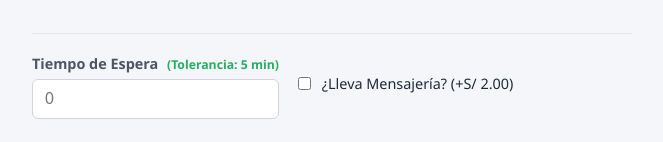
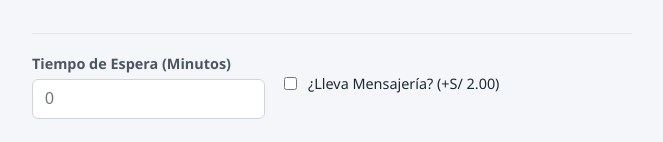
Before and after one commit to Cristian-hash/taxitel-frontend, an Angular app in the folder taxitel-frontend/: page / in a window 1280 px wide. Shown: the part 535-677 px from the top of the page, without its empty margins (308-971 px from the left). Built offline with nearby package versions, Linux system fonts and the light colour scheme.

Commit message:
Correcion de visualizacion

```diff
--- a/taxitel-frontend/src/app/components/formulario/formulario.html
+++ b/taxitel-frontend/src/app/components/formulario/formulario.html
@@ -41,15 +41,10 @@
   </button>
   <hr class="divisor">
 
-  <div class="extras-grid">
+ <div class="extras-grid">
     <div class="form-group">
-      <label>
-        Tiempo de Espera
-        <!-- La etiqueta reactiva que cambia de 5 a 7 o 15 según la empresa -->
-        <span style="color: #27ae60; font-weight: bold; font-size: 0.85em; margin-left: 5px;">
-          (Tolerancia: {{ toleranciaMinutos }} min)
-        </span>
-      </label>
+      <!-- Eliminamos la etiqueta verde de tolerancia -->
+      <label>Tiempo de Espera (Minutos)</label>
       <input type="number" formControlName="minutosEspera" min="0" placeholder="0">
     </div>
 
--- a/taxitel-frontend/src/app/components/formulario/formulario.ts
+++ b/taxitel-frontend/src/app/components/formulario/formulario.ts
@@ -32,16 +32,6 @@ export class FormularioComponent {
   // 2. Atajos para la lista elástica
   get destinos() { return this.formularioViaje.get('destinos') as FormArray; }
 
-  // 3. Calculadora visual de tolerancia en tiempo real (LA MEJORA VIP)
-  get toleranciaMinutos(): number {
-    const empresaSeleccionada = this.formularioViaje.get('empresa')?.value?.toUpperCase() || '';
-    if (empresaSeleccionada === 'KOMATSU MITSUI') {
-      return 15;
-    } else if (empresaSeleccionada === 'RICO POLLO') {
-      return 7;
-    }
-    return 5; // Tolerancia por defecto
-  }
 
   // 4. Controles dinámicos
   agregarDestino() {
```
